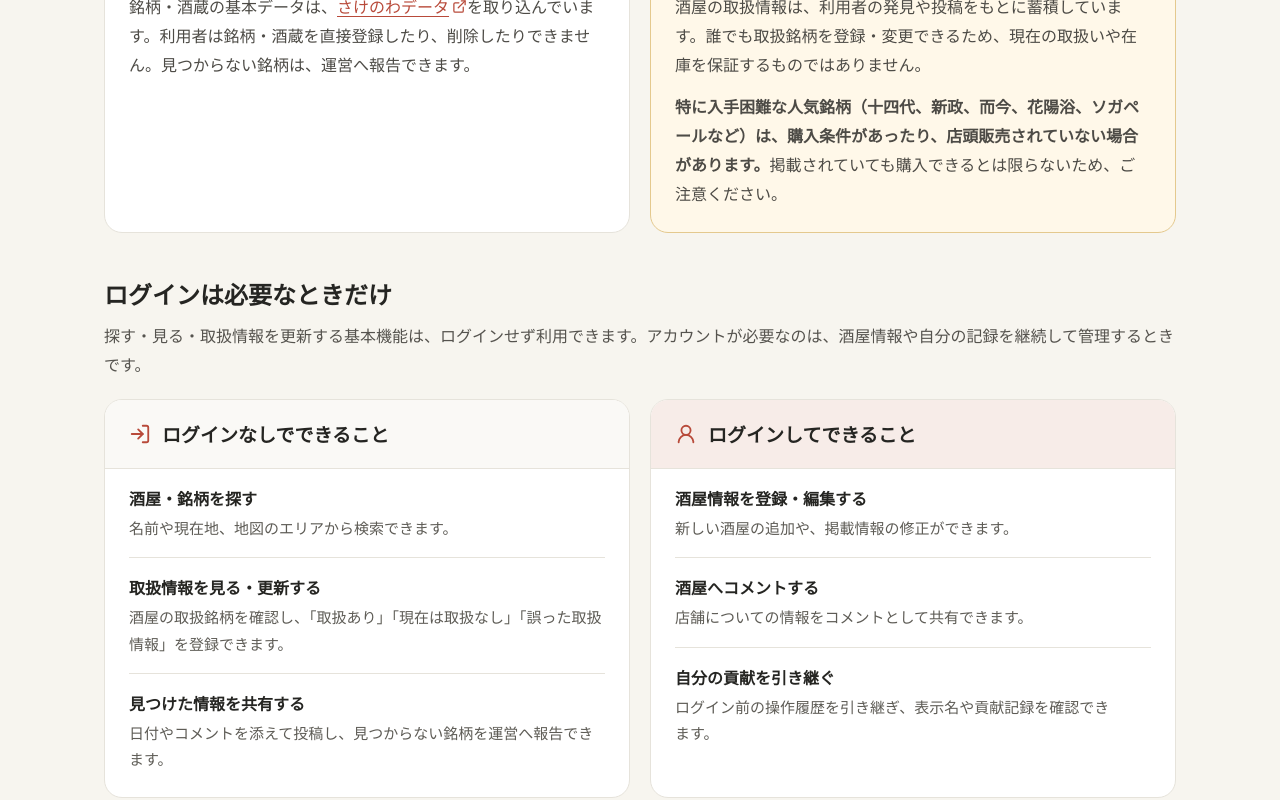
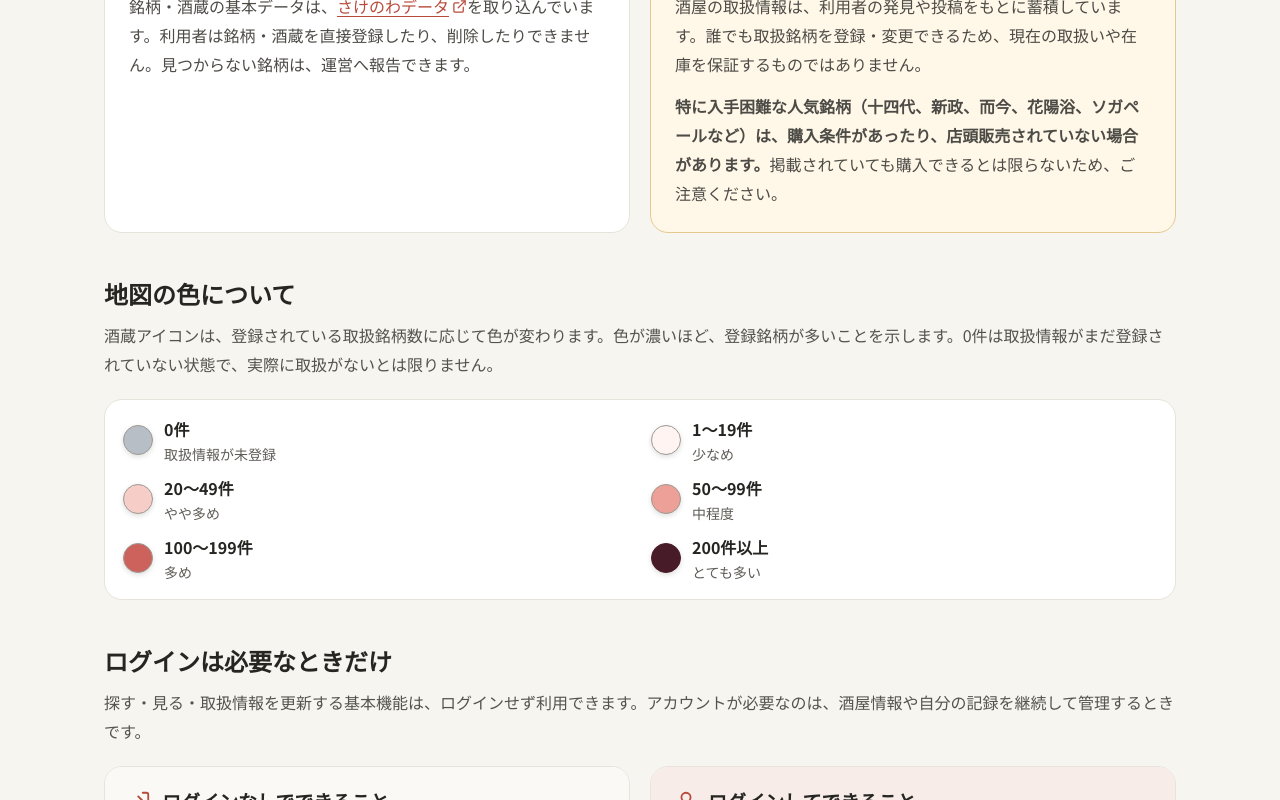
Before and after one commit to kutarkutakuta/SakeTan, a Next.js app: page /help in a window 1280 px wide. Shown: the part 576-1376 px from the top of the page. Built offline with nearby package versions, Linux system fonts and the light colour scheme; no server answers; a web font is replaced by a local one.

Commit message:
アイコン色調整

```diff
--- a/src/app/globals.css
+++ b/src/app/globals.css
@@ -912,29 +912,29 @@ nav {
   color: #4d2523;
 }
 .shop-map-marker-registered.shop-map-marker-level-1 {
-  background: #f8ebe8;
+  background: #fff4f2;
   color: #7b302b;
 }
 .shop-map-marker-registered.shop-map-marker-level-2 {
-  background: #efcbc5;
+  background: #f7cdc8;
   color: #6c2e2a;
 }
 .shop-map-marker-registered.shop-map-marker-level-3 {
-  background: #dd9489;
+  background: #eca097;
   color: #4d2523;
 }
 .shop-map-marker-registered.shop-map-marker-level-4 {
-  background: #b3544b;
+  background: #cd625d;
   color: white;
 }
 .shop-map-marker-registered.shop-map-marker-level-5 {
-  background: #3b3031;
+  background: #481b29;
   color: white;
 }
 .shop-map-marker-unregistered {
   border-color: #403c39;
-  background: #ddd9d4;
-  color: #76726d;
+  background: #b8bec6;
+  color: #4e5863;
 }
 .shop-map-marker-loading {
   background: #e7e3dc;
@@ -1080,6 +1080,62 @@ nav {
   font-size: 16px;
   line-height: 1.8;
   text-wrap: pretty;
+}
+.marker-color-legend {
+  display: grid;
+  grid-template-columns: repeat(2, minmax(0, 1fr));
+  gap: 10px 22px;
+  margin: 0;
+  padding: 16px 18px;
+  border: 1px solid var(--line);
+  border-radius: var(--radius);
+  background: var(--surface);
+  list-style: none;
+}
+.marker-color-legend li {
+  display: flex;
+  align-items: center;
+  gap: 11px;
+  min-height: 48px;
+}
+.marker-color-swatch {
+  flex: none;
+  width: 30px;
+  height: 30px;
+  border: 1px solid #9d9993;
+  border-radius: 50%;
+  box-shadow: 0 2px 5px rgb(37 37 34 / 15%);
+}
+.marker-color-swatch-0 {
+  background: #b8bec6;
+}
+.marker-color-swatch-1 {
+  background: #fff4f2;
+}
+.marker-color-swatch-2 {
+  background: #f7cdc8;
+}
+.marker-color-swatch-3 {
+  background: #eca097;
+}
+.marker-color-swatch-4 {
+  background: #cd625d;
+}
+.marker-color-swatch-5 {
+  border-color: #481b29;
+  background: #481b29;
+}
+.marker-color-legend li > span:last-child {
+  display: grid;
+  gap: 1px;
+}
+.marker-color-legend strong {
+  font-size: 16px;
+}
+.marker-color-legend small {
+  color: #5e5c56;
+  font-size: 14px;
+  line-height: 1.5;
 }
 .help-callout-grid,
 .help-access-grid {
@@ -3247,6 +3303,9 @@ nav {
   .help-access-grid {
     grid-template-columns: 1fr;
   }
+  .marker-color-legend {
+    grid-template-columns: 1fr;
+  }
   .help-callout,
   .policy-section {
     padding: 22px 18px;
--- a/src/app/help/page.tsx
+++ b/src/app/help/page.tsx
@@ -41,7 +41,11 @@ export default function HelpPage() {
 
       <section className="info-hero" aria-labelledby="help-title">
         <p className="info-lead">
-          「<span className="logo-title" style={{fontSize:"20px"}}>さけのありか</span>」
+          「
+          <span className="logo-title" style={{ fontSize: "20px" }}>
+            さけのありか
+          </span>
+          」
           は、飲みたい日本酒から取扱店を探したり、近くの酒屋から取扱銘柄を探したりできる、
           みんなで育てる酒屋マップです。
         </p>
@@ -56,7 +60,11 @@ export default function HelpPage() {
               <h3>見つけた情報を、次の人へ</h3>
             </div>
             <p>
-              「<span className="logo-title" style={{fontSize:"18px"}}>さけのありか</span>」は、
+              「
+              <span className="logo-title" style={{ fontSize: "18px" }}>
+                さけのありか
+              </span>
+              」は、
               みなさんの投稿で成り立っています。探していたお酒や酒屋を見つけて「役に立った」と思ったら、店頭で見かけた銘柄や変わっていた取扱情報を、ぜひ積極的に更新してください。ひとつひとつの更新が、次に探す人の助けになります。
             </p>
           </article>
@@ -96,6 +104,75 @@ export default function HelpPage() {
             </p>
           </article>
         </div>
+      </section>
+
+      <section className="info-section" aria-labelledby="marker-colors-title">
+        <h2 id="marker-colors-title">地図の色について</h2>
+        <p className="info-section-intro">
+          酒蔵アイコンは、登録されている取扱銘柄数に応じて色が変わります。色が濃いほど、登録銘柄が多いことを示します。0件は取扱情報がまだ登録されていない状態で、実際に取扱がないとは限りません。
+        </p>
+        <ul className="marker-color-legend">
+          <li>
+            <span
+              className="marker-color-swatch marker-color-swatch-0"
+              aria-hidden="true"
+            />
+            <span>
+              <strong>0件</strong>
+              <small>取扱情報が未登録</small>
+            </span>
+          </li>
+          <li>
+            <span
+              className="marker-color-swatch marker-color-swatch-1"
+              aria-hidden="true"
+            />
+            <span>
+              <strong>1〜19件</strong>
+              <small>少なめ</small>
+            </span>
+          </li>
+          <li>
+            <span
+              className="marker-color-swatch marker-color-swatch-2"
+              aria-hidden="true"
+            />
+            <span>
+              <strong>20〜49件</strong>
+              <small>やや多め</small>
+            </span>
+          </li>
+          <li>
+            <span
+              className="marker-color-swatch marker-color-swatch-3"
+              aria-hidden="true"
+            />
+            <span>
+              <strong>50〜99件</strong>
+              <small>中程度</small>
+            </span>
+          </li>
+          <li>
+            <span
+              className="marker-color-swatch marker-color-swatch-4"
+              aria-hidden="true"
+            />
+            <span>
+              <strong>100〜199件</strong>
+              <small>多め</small>
+            </span>
+          </li>
+          <li>
+            <span
+              className="marker-color-swatch marker-color-swatch-5"
+              aria-hidden="true"
+            />
+            <span>
+              <strong>200件以上</strong>
+              <small>とても多い</small>
+            </span>
+          </li>
+        </ul>
       </section>
 
       <section className="info-section" aria-labelledby="usage-title">
--- a/src/lib/shop-marker.ts
+++ b/src/lib/shop-marker.ts
@@ -12,10 +12,10 @@ export function shopMarkerLevel(
   brandTotal: number | undefined,
 ): ShopMarkerLevel | undefined {
   if (brandTotal === undefined || brandTotal <= 0) return undefined;
-  if (brandTotal < 25) return 1;
+  if (brandTotal < 20) return 1;
   if (brandTotal < 50) return 2;
   if (brandTotal < 100) return 3;
-  if (brandTotal < 150) return 4;
+  if (brandTotal < 200) return 4;
   return 5;
 }
 
```
Also changed, not shown: config/shop-product-source-profiles.json (+45 -0 lines), scripts/import-shop-products.ts (+11 -3 lines), 1 other file (tests, documents, lock files or other folders).
